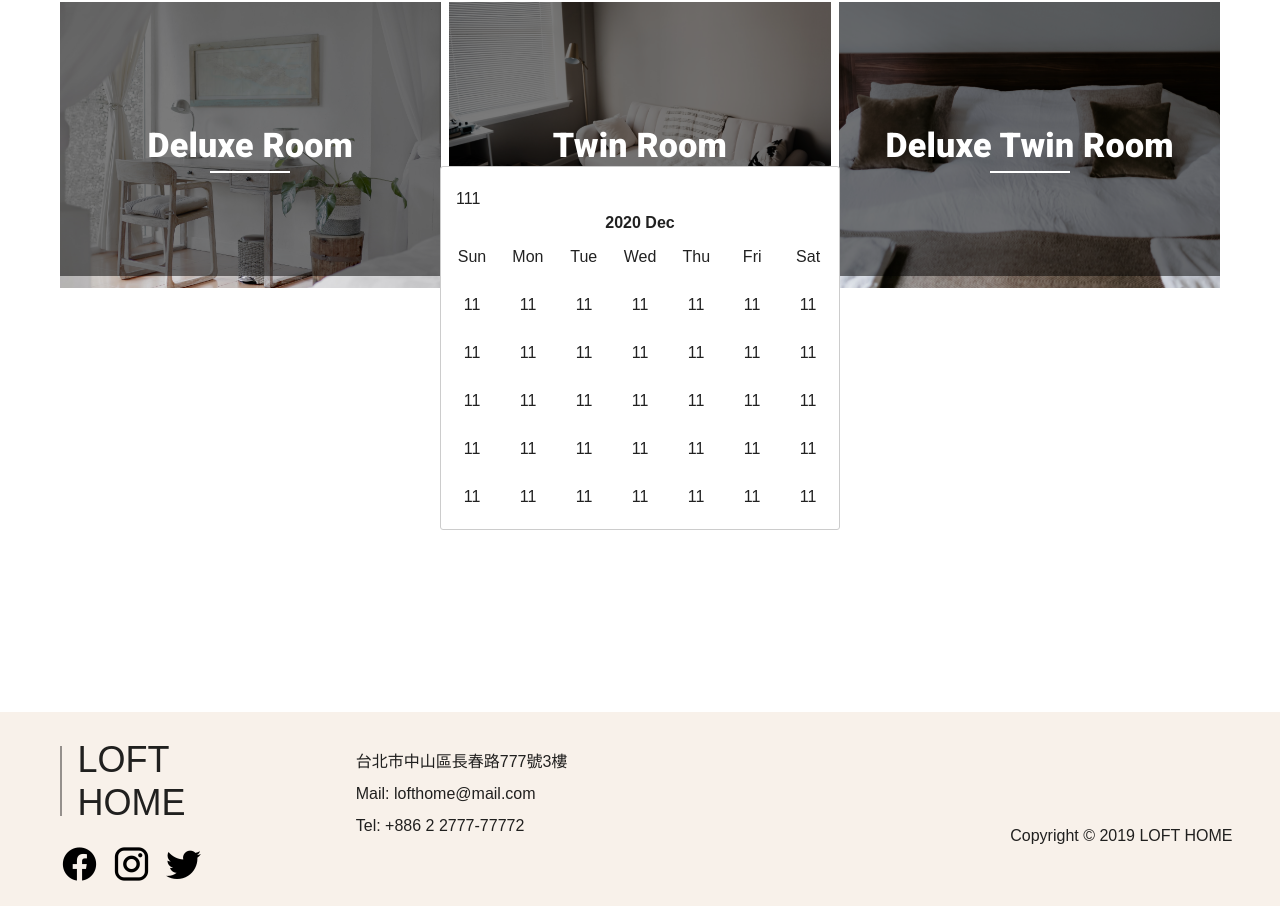
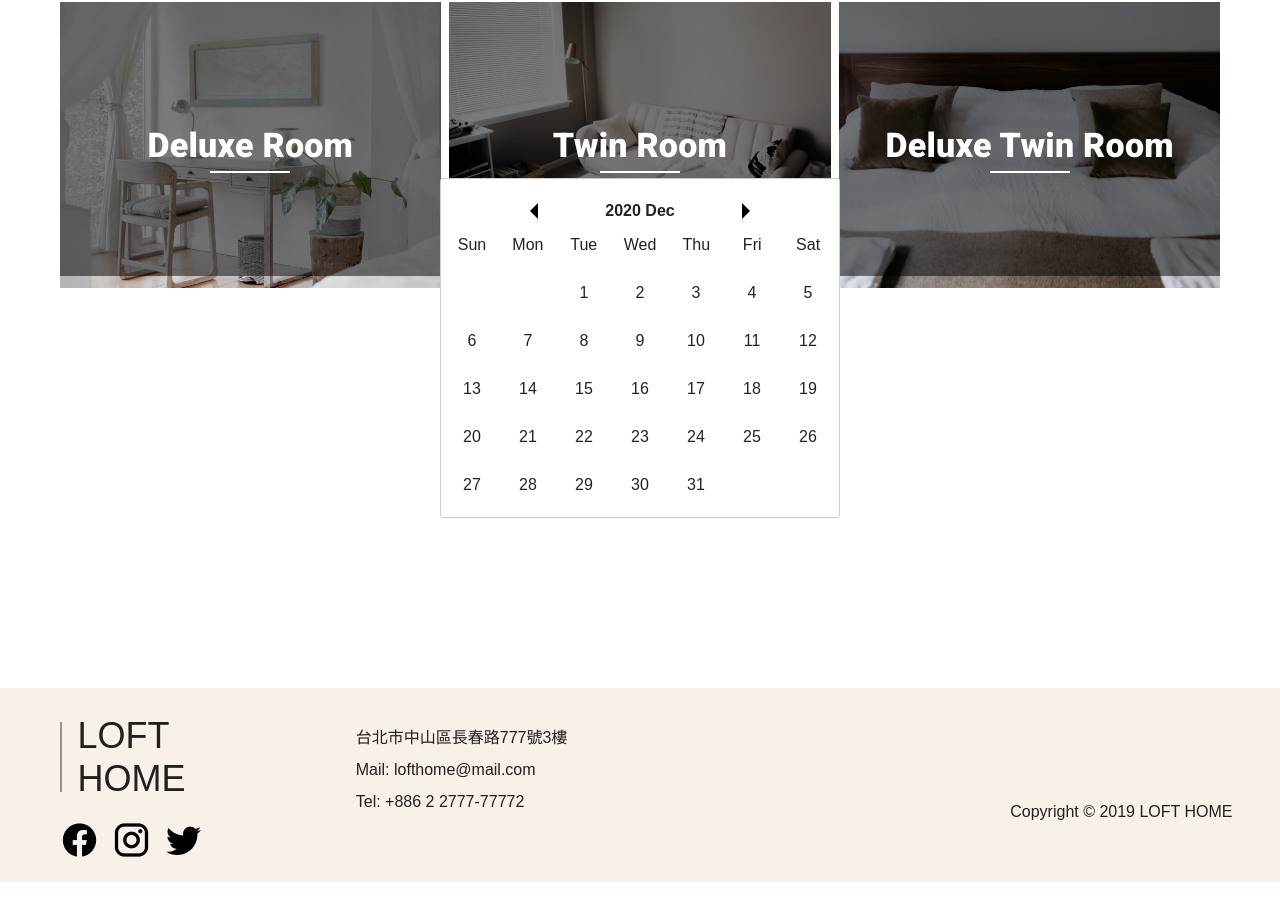
Before and after one commit to MingHuang4040E095/reservationWeb, a Vue app: page / in a window 1280 px wide. Shown: the part 1160-2066 px from the top of the page. After the commit the page ends 2042 px from the top, so only its background shows below. Built offline with nearby package versions, Linux system fonts and the light colour scheme.

Commit message:
自動計算萬年曆

```diff
--- a/src/components/Calendar.vue
+++ b/src/components/Calendar.vue
@@ -1,29 +1,11 @@
 <template>
     <div class="calendar">
-        <button @click="buildCalendar(nowYear, nowMonth)">111</button>
-        <div class="year-month">{{ nowYear }} {{ months[nowMonth].text }}</div>
-        <!-- <table>
-			<thead>
-				<th>Sun</th>
-				<th>Mon</th>
-				<th>Tue</th>
-				<th>Wed</th>
-				<th>Thu</th>
-				<th>Fri</th>
-				<th>Sat</th>
-			</thead>
-			<tbody>
-				<tr>
-					<td>1</td>
-					<td>2</td>
-					<td>3</td>
-					<td>4</td>
-					<td>5</td>
-					<td>6</td>
-					<td>7</td>
-				</tr>
-			</tbody>
-		</table> -->
+        <!-- <button @click="buildCalendar(nowYear, nowMonth)">111</button> -->
+        <div class="year-month">
+            <span class="previous-month"></span>
+            {{ nowYear }} {{ months[nowMonth].text }}
+            <span class="next-month"></span>
+        </div>
         <v-row class="text-center">
             <v-col>Sun</v-col>
             <v-col>Mon</v-col>
@@ -34,30 +16,11 @@
             <v-col>Sat</v-col>
         </v-row>
 
-        <v-row class="text-center" v-for="(row, rowIndex) in weekNum" :key="row">
-            <v-col v-for="(cells, cellsIndex) in 7" :key="cells">
-                <!-- {{ cells + rowIndex * 7 }} -->
-                {{ setDay(cells, rowIndex) }}
+        <v-row class="text-center" v-for="row in weeks" :key="row.currentWeek">
+            <v-col v-for="cells in row.week" :key="cells">
+                {{ cells }}
             </v-col>
         </v-row>
-
-        <!-- <v-row class="text-center" v-for="(row, rowIndex) in 6" :key="row">
-            <v-col v-for="(cells, cellsIndex) in 7" :key="cells">
-                {{
-                    (() => {
-                        for (let i = 1; i < lastDay + 1; i++) {
-                            if (cells + rowIndex * 7 >= firstDay + 1) {
-                                return i
-                            }
-                        }
-                    })()
-                }}
-            </v-col>
-        </v-row> -->
-
-        <!-- <v-row class="text-center">
-			<v-col cols=""></v-col>
-		</v-row> -->
 
         <!-- 選月份 -->
         <!-- <v-row class="text-center">
@@ -89,14 +52,7 @@ export default {
             firstDay: null, //星期幾開始 0~6
             lastDay: null, //最後一天是幾號   可以用來當這個月有幾天
             weekNum: 0, //這個月有幾週
-            // weeks: [
-            //     { days: [1, 2, 3, 4, 5, 6, 7] },
-            //     { days: [1, 2, 3, 4, 5, 6, 7] },
-            //     { days: [1, 2, 3, 4, 5, 6, 7] },
-            //     { days: [1, 2, 3, 4, 5, 6, 7] },
-            //     { days: [1, 2, 3, 4, 5, 6, 7] },
-            //     { days: [1, 2, 3, 4, 5, 6, 7] },
-            // ],
+            weeks: [],
         }
     },
     computed: {},
@@ -104,13 +60,6 @@ export default {
         getYearRange() {
             // alert(this.nowYear)
         },
-        // tableMonths(rowIndex) {
-        // 	// rowIndex = rowIndex - 1
-        // 	let months = this.months.filter((month, index) => {
-        // 		return index < rowIndex * 4 && index >= (rowIndex - 1) * 4
-        // 	})
-        // 	return months
-        // },
         buildCalendar(year, month) {
             //取得第一天是在禮拜幾
             this.firstDay = new Date(year, month, 1).getDay()
@@ -122,17 +71,25 @@ export default {
                 return d.getDate()
             })()
             //計算這個月一共有幾週
-            this.weekNum = this.calculationWeekNum(this.firstDay, this.lastDay)
-            console.log(this.firstDay, this.lastDay)
+            let weekNum = this.calculationWeekNum(this.firstDay, this.lastDay)
 
-            // weeks: [
-            //     { days: [1, 2, 3, 4, 5, 6, 7] },
-            //     { days: [1, 2, 3, 4, 5, 6, 7] },
-            //     { days: [1, 2, 3, 4, 5, 6, 7] },
-            //     { days: [1, 2, 3, 4, 5, 6, 7] },
-            //     { days: [1, 2, 3, 4, 5, 6, 7] },
-            //     { days: [1, 2, 3, 4, 5, 6, 7] },
-            // ],
+            //需要的格子數
+            let colsTotal = weekNum * 7 //全部需要的格數
+            let colsArray = [] //存放所有的日期
+            for (let cols = 1 - this.firstDay; cols <= colsTotal; cols++) {
+                if (cols > 0 && cols <= this.lastDay) colsArray.push(cols)
+                else colsArray.push(null)
+            }
+
+            //切割陣列 每7個為一個陣列
+            for (let week = 1; week <= weekNum; week++) {
+                let array = colsArray.slice(7 * (week - 1), week * 7)
+                this.weeks.push({
+                    currentWeek: week,
+                    week: array,
+                })
+            }
+            console.log(this.weeks)
         },
         /**
          *  firstDay 第一天從星期幾開始
@@ -161,15 +118,11 @@ export default {
             //回傳前記得轉成整數
             return parseInt(weekNum)
         },
-        //設定日期
-        setDay(cells, rowIndex) {
-            return '11'
-        },
     },
     mounted() {
         this.getYearRange()
         this.buildCalendar(this.nowYear, this.nowMonth)
-        // this.buildCalendar(2020, 1)
+        // this.buildCalendar(2021, 0)
         console.log(new Date().getMonth())
     },
 }
@@ -189,9 +142,32 @@ export default {
     padding: 20px 15px;
 
     .year-month {
+        position: relative;
         text-align: center;
         font-weight: bolder;
         margin-bottom: 10px;
+        .previous-month {
+            position: absolute;
+            top: 50%;
+            left: 20%;
+            transform: translate(-50%, -50%);
+            width: 0;
+            height: 0;
+            display: inline-block;
+            border: 8px solid;
+            border-color: transparent #000000 transparent transparent;
+        }
+        .next-month {
+            position: absolute;
+            top: 50%;
+            left: 80%;
+            transform: translate(-50%, -50%);
+            width: 0;
+            height: 0;
+            display: inline-block;
+            border: 8px solid;
+            border-color: transparent transparent transparent #000000;
+        }
     }
 
     > table {
```
